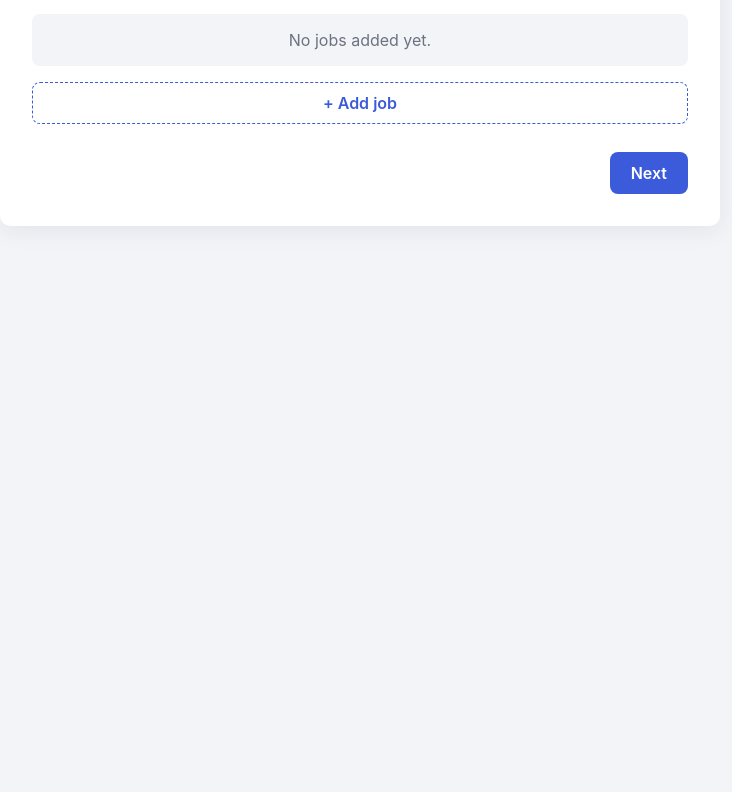
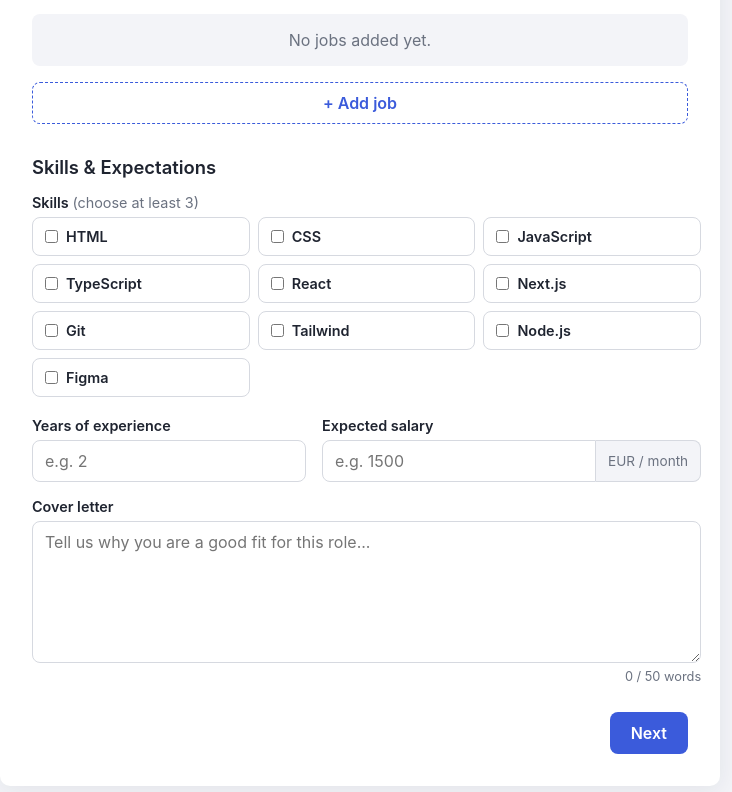
Before and after one commit to adelhokulic/job-application, a React (Create React App) app: page / in a window 1280 px wide. Shown: the part 454-1246 px from the top of the page, without its empty margins (280-1012 px from the left). Before the commit the page ends 800 px from the top, so only its background shows below. Built offline with nearby package versions, Linux system fonts and the light colour scheme.

Commit message:
Add skills step with checkbox, number and word count validation

```diff
--- a/src/App.css
+++ b/src/App.css
@@ -215,6 +215,100 @@ body {
 	color: var(--color-muted);
 }
 
+/* ---------- Korak 3: vještine ---------- */
+
+/* Naslov iznad grupe checkboxova (nije <label>, jer grupa nema jedan input) */
+.field-label {
+	font-size: 0.9rem;
+	font-weight: 600;
+}
+
+.skills-grid {
+	display: grid;
+	grid-template-columns: repeat(2, 1fr);
+	gap: 8px;
+}
+
+.skill-option {
+	display: flex;
+	align-items: center;
+	gap: 8px;
+	padding: 10px 12px;
+	border: 1px solid var(--color-border);
+	border-radius: 8px;
+	cursor: pointer;
+	font-size: 0.95rem;
+	transition: border-color 0.15s, background 0.15s;
+}
+
+.skill-option:hover {
+	border-color: var(--color-primary);
+}
+
+/* Označena vještina: :has() gleda da li je checkbox unutra štikliran */
+.skill-option:has(input:checked) {
+	border-color: var(--color-primary);
+	background: rgba(59, 91, 219, 0.08);
+}
+
+.skill-option input {
+	accent-color: var(--color-primary);
+	margin: 0;
+}
+
+.step-section {
+	margin-top: 20px;
+}
+
+.field textarea {
+	font: inherit;
+	padding: 10px 12px;
+	border: 1px solid var(--color-border);
+	border-radius: 8px;
+	resize: vertical;
+	transition: border-color 0.15s, box-shadow 0.15s;
+}
+
+.field textarea:focus {
+	outline: none;
+	border-color: var(--color-primary);
+	box-shadow: 0 0 0 3px rgba(59, 91, 219, 0.15);
+}
+
+.field textarea.input-error {
+	border-color: var(--color-error);
+	background: var(--color-error-bg);
+}
+
+.word-count {
+	text-align: right;
+}
+
+/* Input sa tekstom "EUR / month" sa desne strane */
+.input-suffix {
+	display: flex;
+}
+
+.input-suffix input {
+	flex: 1;
+	min-width: 0;
+	border-top-right-radius: 0;
+	border-bottom-right-radius: 0;
+}
+
+.suffix {
+	display: flex;
+	align-items: center;
+	padding: 0 12px;
+	font-size: 0.85rem;
+	color: var(--color-muted);
+	background: var(--color-bg);
+	border: 1px solid var(--color-border);
+	border-left: none;
+	border-radius: 0 8px 8px 0;
+	white-space: nowrap;
+}
+
 /* ---------- Veći ekrani ---------- */
 
 @media (min-width: 600px) {
@@ -226,6 +320,10 @@ body {
 		grid-template-columns: 1fr 1fr;
 	}
 
+	.skills-grid {
+		grid-template-columns: repeat(3, 1fr);
+	}
+
 	/* Polje preko obje kolone */
 	.field-full {
 		grid-column: 1 / -1;
--- a/src/App.js
+++ b/src/App.js
@@ -2,6 +2,7 @@ import "./App.css";
 import { useFieldArray, useForm } from "react-hook-form";
 import StepPersonal from "./components/StepPersonal";
 import StepExperience from "./components/StepExperience";
+import StepSkills from "./components/StepSkills";
 
 function App() {
 	const {
@@ -12,7 +13,6 @@ function App() {
 	} = useForm({ mode: "onBlur" });
 
 	const { fields, append, remove } = useFieldArray({ control, name: "jobs" });
-	console.log(fields);
 	return (
 		<main className="page">
 			<div className="card">
@@ -31,6 +31,8 @@ function App() {
 						append={append}
 						remove={remove}
 					/>
+					{/* TODO: proslijedi props */}
+					<StepSkills register={register} errors={errors}/>
 
 					<div className="form-actions">
 						<button type="button" className="btn btn-primary">
--- /dev/null
+++ b/src/components/StepSkills.js
@@ -0,0 +1,109 @@
+import {
+	coverLetterValidator,
+	numberValidator,
+	skillsValidator,
+} from "../validators/formValidator";
+
+const skills = [
+	"HTML",
+	"CSS",
+	"JavaScript",
+	"TypeScript",
+	"React",
+	"Next.js",
+	"Git",
+	"Tailwind",
+	"Node.js",
+	"Figma",
+];
+
+function StepSkills({ register, errors }) {
+	return (
+		<fieldset className="step">
+			<legend className="step-title">Skills & Expectations</legend>
+
+			<div className="field">
+				<span className="field-label">
+					Skills <span className="optional">(choose at least 3)</span>
+				</span>
+				<div className="skills-grid">
+					{skills.map((skill) => {
+						return (
+							<label key={skill} className="skill-option">
+								<input
+									className={errors.skills ? "input-error" : ""}
+									type="checkbox"
+									value={skill}
+									{...register("skills", skillsValidator)}
+								/>
+								<span>{skill}</span>
+							</label>
+						);
+					})}
+				</div>
+				{errors.skills && (
+					<p className="field-error">{errors.skills.message}</p>
+				)}
+			</div>
+
+			<div className="form-grid step-section">
+				<div className="field">
+					<label htmlFor="yearsOfExperience">Years of experience</label>
+					<input
+						id="yearsOfExperience"
+						type="number"
+						min="0"
+						placeholder="e.g. 2"
+						className={errors.yearsOfExperience ? "input-error" : ""}
+						{...register("yearsOfExperience", {
+							...numberValidator,
+							required: "Years of experience are required",
+						})}
+					/>
+					{errors.yearsOfExperience && (
+						<p className="field-error">{errors.yearsOfExperience.message}</p>
+					)}
+				</div>
+
+				<div className="field">
+					<label htmlFor="expectedSalary">Expected salary</label>
+					<div className="input-suffix">
+						<input
+							id="expectedSalary"
+							type="number"
+							min="0"
+							placeholder="e.g. 1500"
+							className={errors.expectedSalary ? "input-error" : ""}
+							{...register("expectedSalary", {
+								...numberValidator,
+								required: "Expected salary is required",
+							})}
+						/>
+						<span className="suffix">EUR / month</span>
+					</div>
+					{errors.expectedSalary && (
+						<p className="field-error">{errors.expectedSalary.message}</p>
+					)}
+				</div>
+
+				<div className="field field-full">
+					<label htmlFor="coverLetter">Cover letter</label>
+					<textarea
+						id="coverLetter"
+						rows="6"
+						placeholder="Tell us why you are a good fit for this role..."
+						{...register("coverLetter", coverLetterValidator)}
+						className={errors.coverLetter ? "input-error" : ""}
+					/>
+					{/* TODO: umjesto 0 prikaži koliko je riječi upisano (bonus) */}
+					<p className="field-hint word-count">0 / 50 words</p>
+					{errors.coverLetter && (
+						<p className="field-error">{errors.coverLetter.message}</p>
+					)}
+				</div>
+			</div>
+		</fieldset>
+	);
+}
+
+export default StepSkills;
--- a/src/validators/formValidator.js
+++ b/src/validators/formValidator.js
@@ -56,3 +56,22 @@ export const dateFromValidator = {
 };
 export const toAfterFrom = (to, from) =>
 	to === "" || to > from || "End date must be after start date";
+
+export const skillsValidator = {
+	validate: (skills) =>
+		skills.length >= 3 ? true : "Choose at least 3 skills",
+};
+export const numberValidator = {
+	valueAsNumber: true,
+	min: { value: 0, message: "Value cannot be negative" },
+};
+export const coverLetterValidator = {
+	required: "Cover letter is required",
+	setValueAs: valueTrim,
+	validate: (value) => {
+		const numOfWords = value.split(/\s+/);
+		return numOfWords.length >= 50
+			? true
+			: "Cover letter must have at least 50 words";
+	},
+};
```
